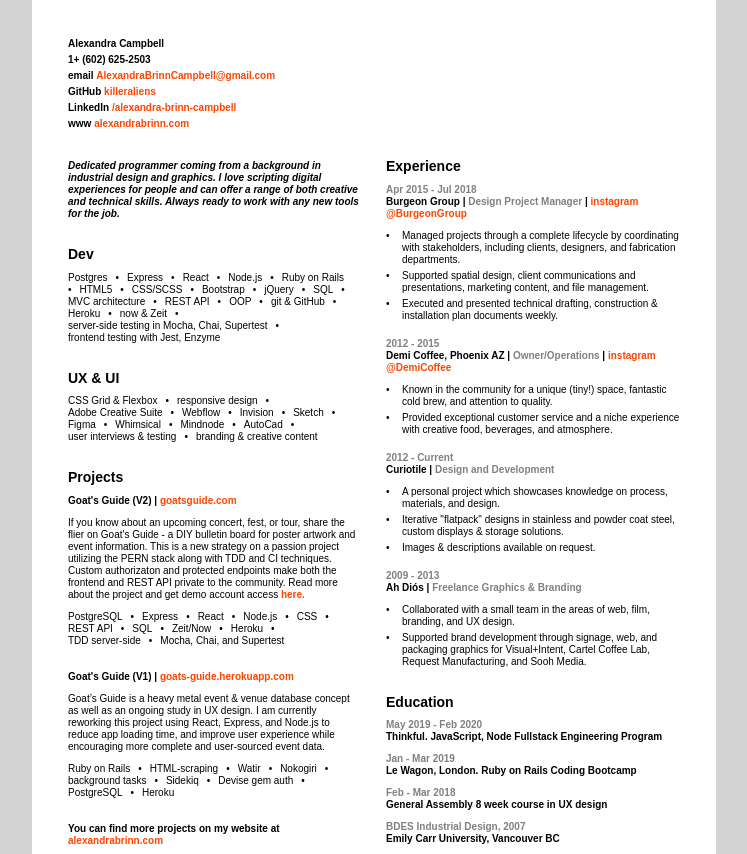
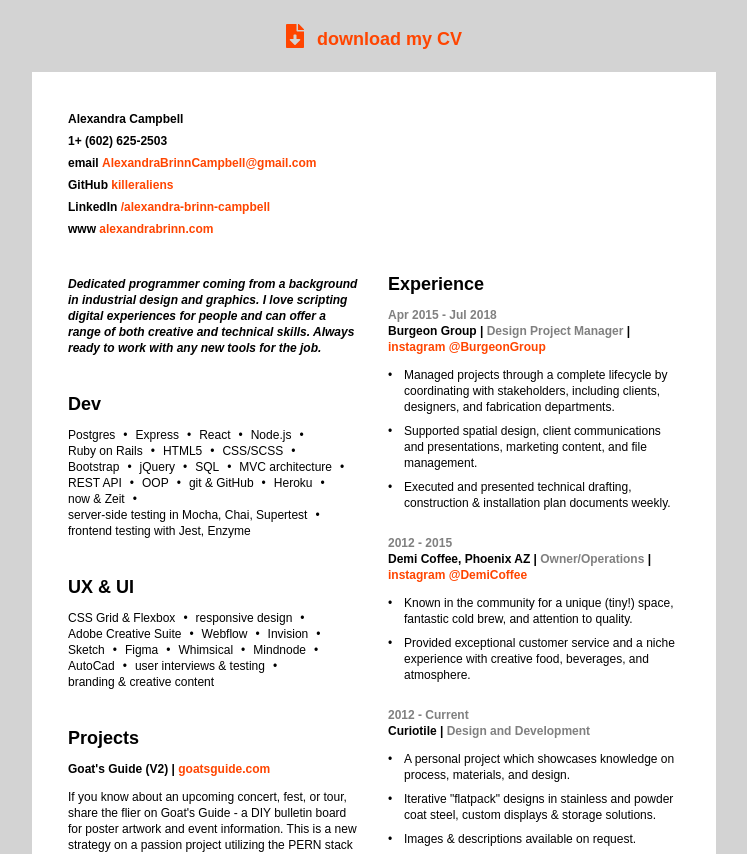
Before and after one commit to killeraliens/abc-cv, a React (Create React App) app: page / in a window 1280 px wide. Shown: the top 854 px of the page, without its empty margins (266-1013 px from the left). Built offline with nearby package versions, Linux system fonts and the light colour scheme.

Commit message:
template branch

```diff
--- a/public/index.html
+++ b/public/index.html
@@ -7,7 +7,7 @@
     <meta name="theme-color" content="#000000" />
     <meta
       name="description"
-      content="CV of Alexandra Brinn Campbell"
+      content="A.B.C. CV"
     />
     <!-- <link rel="apple-touch-icon" href="logo192.png" /> -->
     <!--
--- a/src/components/App.js
+++ b/src/components/App.js
@@ -14,7 +14,7 @@
 function App() {
 
   return (
-    <div className="App">
+    <div className="App live">
       <nav className="live-only download-nav">
         <a className="live-only" href={cvPdf} rel="noopener noreferrer" target="_blank" download> <FontAwesomeIcon icon={faFileDownload}></FontAwesomeIcon> download my CV</a>
       </nav>
@@ -52,9 +52,7 @@
               </ul>
             </section>
           </div>
-         {/* <div className="contact-rt">
-            <IconNav contact={store.contact}/>
-          </div>*/}
+
 
 
           <div className="col-one">
```
Also changed, not shown: 2 other files (tests, documents, lock files or other folders).
